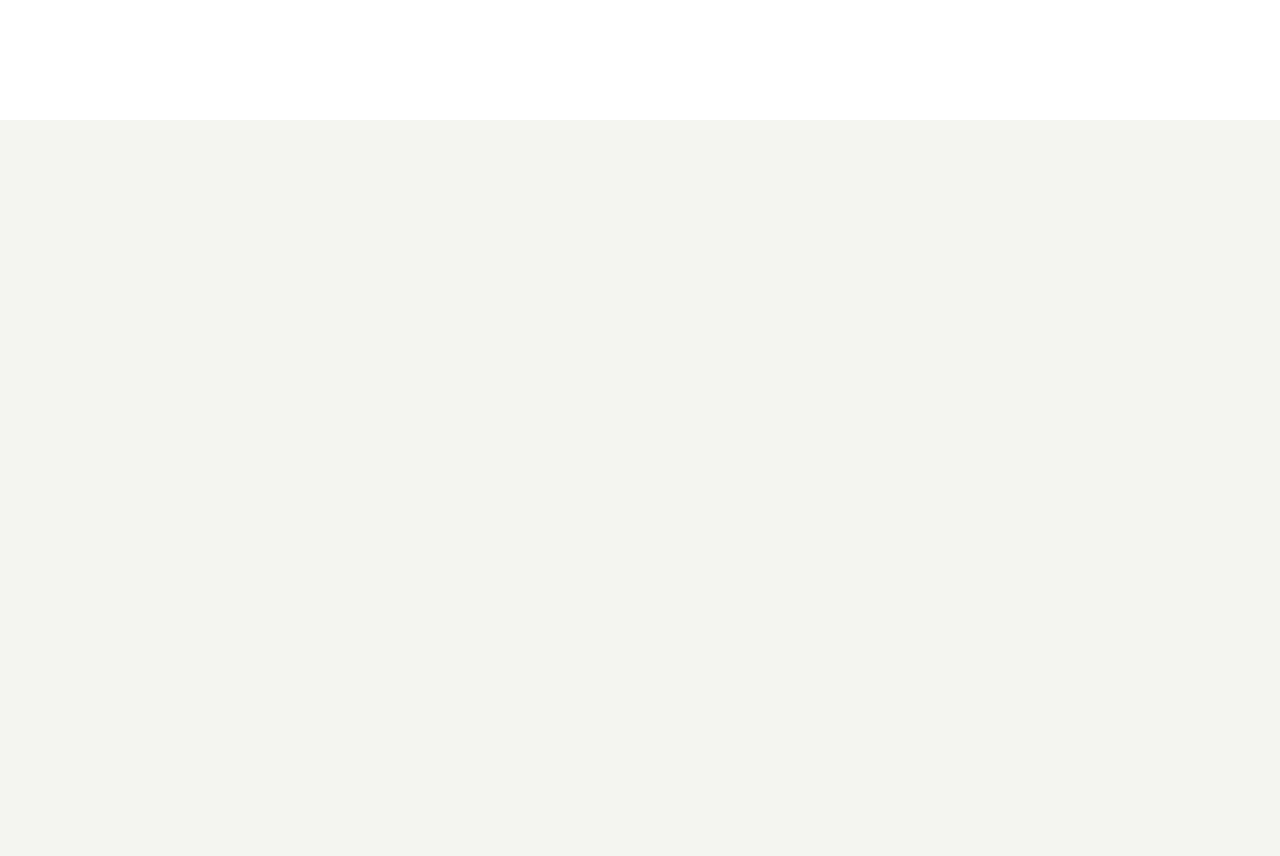
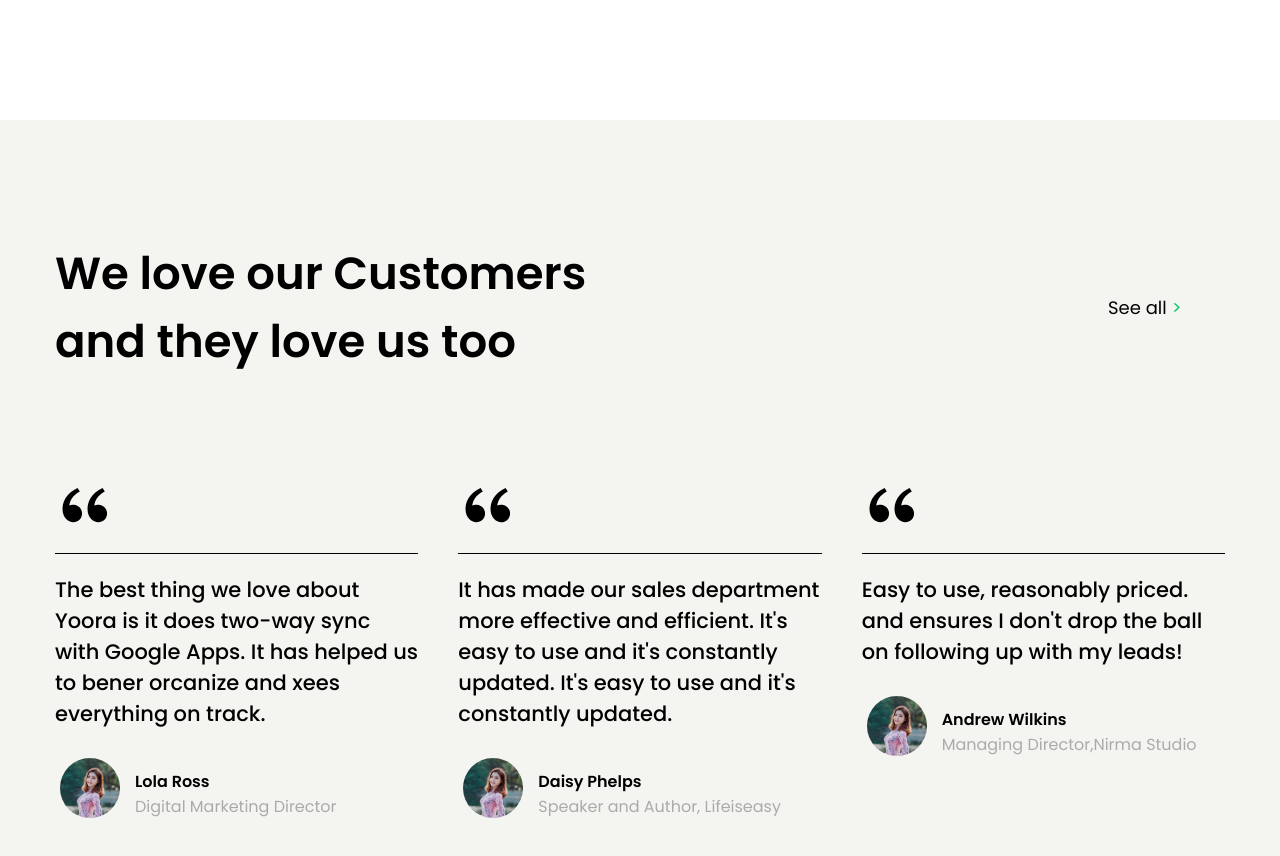
Before and after one commit to ashishbhusal1/DevSign, a React (Vite) app in the folder Day22-Yoraa/: page / in a window 1280 px wide. Shown: the part 6616-7472 px from the top of the page. Before the commit the page ends 6736 px from the top, so only its background shows below. Built offline with nearby package versions, Linux system fonts and the light colour scheme.

Commit message:
added testimonials section

```diff
--- a/Day22-Yoraa/src/components/pages/HomePage.jsx
+++ b/Day22-Yoraa/src/components/pages/HomePage.jsx
@@ -5,6 +5,7 @@ import Benefits from "../sections/Benefits";
 import Products from "../sections/Products";
 import AppIntegrations from "../sections/AppIntegrations";
 import Posts from "../sections/Posts";
+import Testimonials from "../sections/Testimonials";
 
 function HomePage() {
   return (
@@ -15,6 +16,7 @@ function HomePage() {
       <Products />
       <AppIntegrations/>
       <Posts/>
+      <Testimonials/>
     </>
   );
 }
--- /dev/null
+++ b/Day22-Yoraa/src/components/sections/Testimonials.jsx
@@ -0,0 +1,39 @@
+import React from "react";
+import { TestimonialsContent } from "../../storage/HomeDB";
+import { RiDoubleQuotesL } from "react-icons/ri";
+
+function Testimonials() {
+  return (
+    <section class="testimonial">
+      <div class="wrapper testimonialwrap">
+        <div class="heading">
+          <h2>We love our Customers and they love us too</h2>
+          <span>See all</span>
+        </div>
+        <div class="content">
+          <ul>
+            {TestimonialsContent.map((content) => {
+              return (
+                <li>
+                  <div class="logo">
+                    <RiDoubleQuotesL
+                      style={{ fontSize: "60px", color: "#00cc61" }}
+                    />
+                  </div>
+                  <div class="line"></div>
+                  <p>{content.title}</p>
+                  <div class="author">
+                    <h5>{content.author}</h5>
+                    <p>{content.post}</p>
+                  </div>
+                </li>
+              );
+            })}
+          </ul>
+        </div>
+      </div>
+    </section>
+  );
+}
+
+export default Testimonials;
--- a/Day22-Yoraa/src/storage/HomeDB.js
+++ b/Day22-Yoraa/src/storage/HomeDB.js
@@ -103,19 +103,44 @@ export const ServiceContents = [
 ];
 export const RevenueContent = [
   {
-      id:1,
-      sale :' $2.5 M ',
-      salestit : 'Generate sales',
-      title : 'Using Yoora CRM is one of the best decisions weve ever made. Weve seen our annual revenue explode, and the outlook just keeps getting sunnier.',
-      name : 'Nellie Foster',
-      post : 'Founder & CEO, Foster Business Strategies'
+    id: 1,
+    sale: " $2.5 M ",
+    salestit: "Generate sales",
+    title:
+      "Using Yoora CRM is one of the best decisions weve ever made. Weve seen our annual revenue explode, and the outlook just keeps getting sunnier.",
+    name: "Nellie Foster",
+    post: "Founder & CEO, Foster Business Strategies",
   },
   {
-      id:2,
-      sale :' 45% ',
-      salestit : 'Grew revenue',
-      title : 'Yoora is created for sales people. Its the kind of software that just works. I dont have to try to make it work. It already does. It is just perfect.',
-      name : 'Lawrence Gibbs',
-      post : 'Digital Marketing Director'
+    id: 2,
+    sale: " 45% ",
+    salestit: "Grew revenue",
+    title:
+      "Yoora is created for sales people. Its the kind of software that just works. I dont have to try to make it work. It already does. It is just perfect.",
+    name: "Lawrence Gibbs",
+    post: "Digital Marketing Director",
   },
-]
+];
+export const TestimonialsContent = [
+  {
+    id: 1,
+    title:
+      "The best thing we love about Yoora is it does two-way sync with Google Apps. It has helped us to bener orcanize and xees everything on track.",
+    author: "Lola Ross",
+    post: "Digital Marketing Director",
+  },
+  {
+    id: 2,
+    title:
+      "It has made our sales department more effective and efficient. It's easy to use and it's constantly updated. It's easy to use and it's constantly updated.",
+    author: "Daisy Phelps",
+    post: "Speaker and Author, Lifeiseasy",
+  },
+  {
+    id: 3,
+    title:
+      "Easy to use, reasonably priced. and ensures I don't drop the ball on following up with my leads!",
+    author: "Andrew Wilkins",
+    post: "Managing Director,Nirma Studio",
+  },
+];
```
